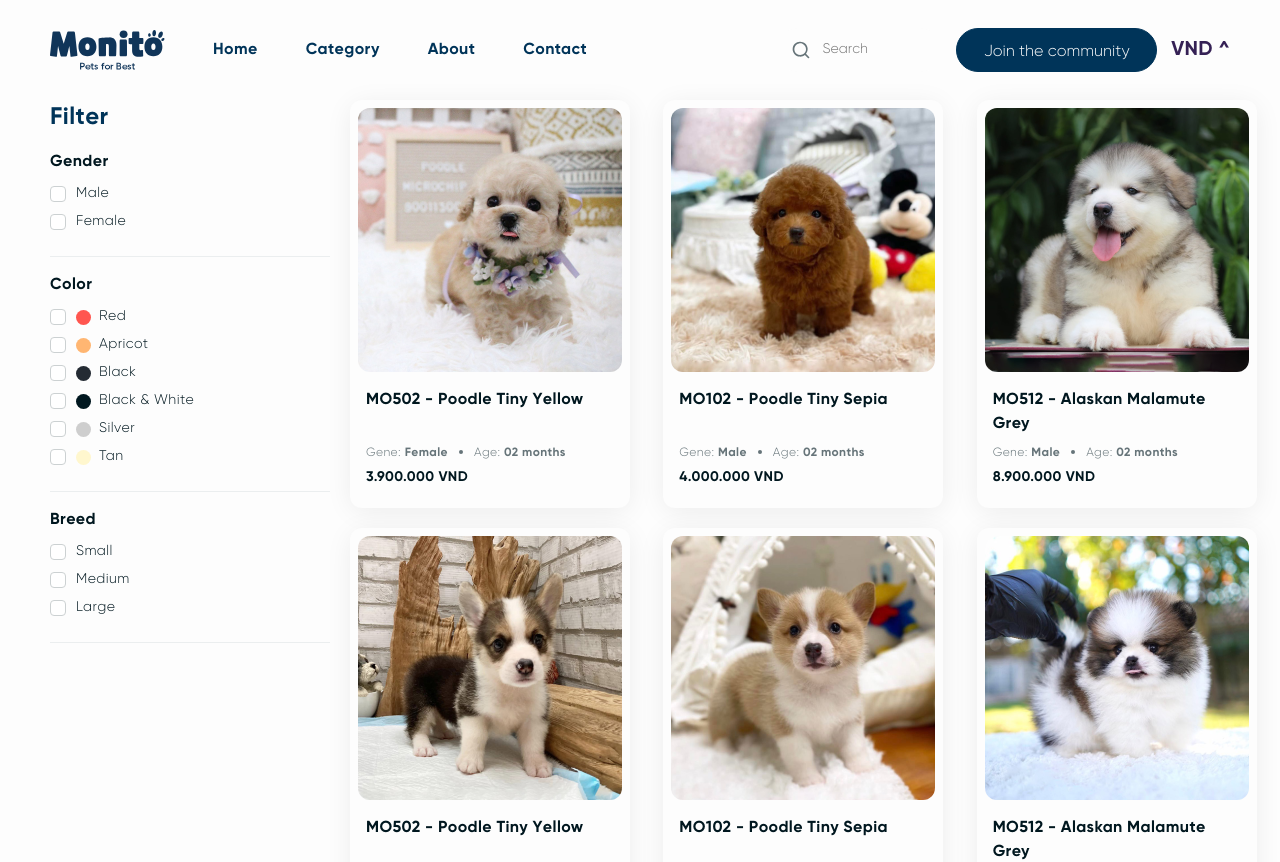
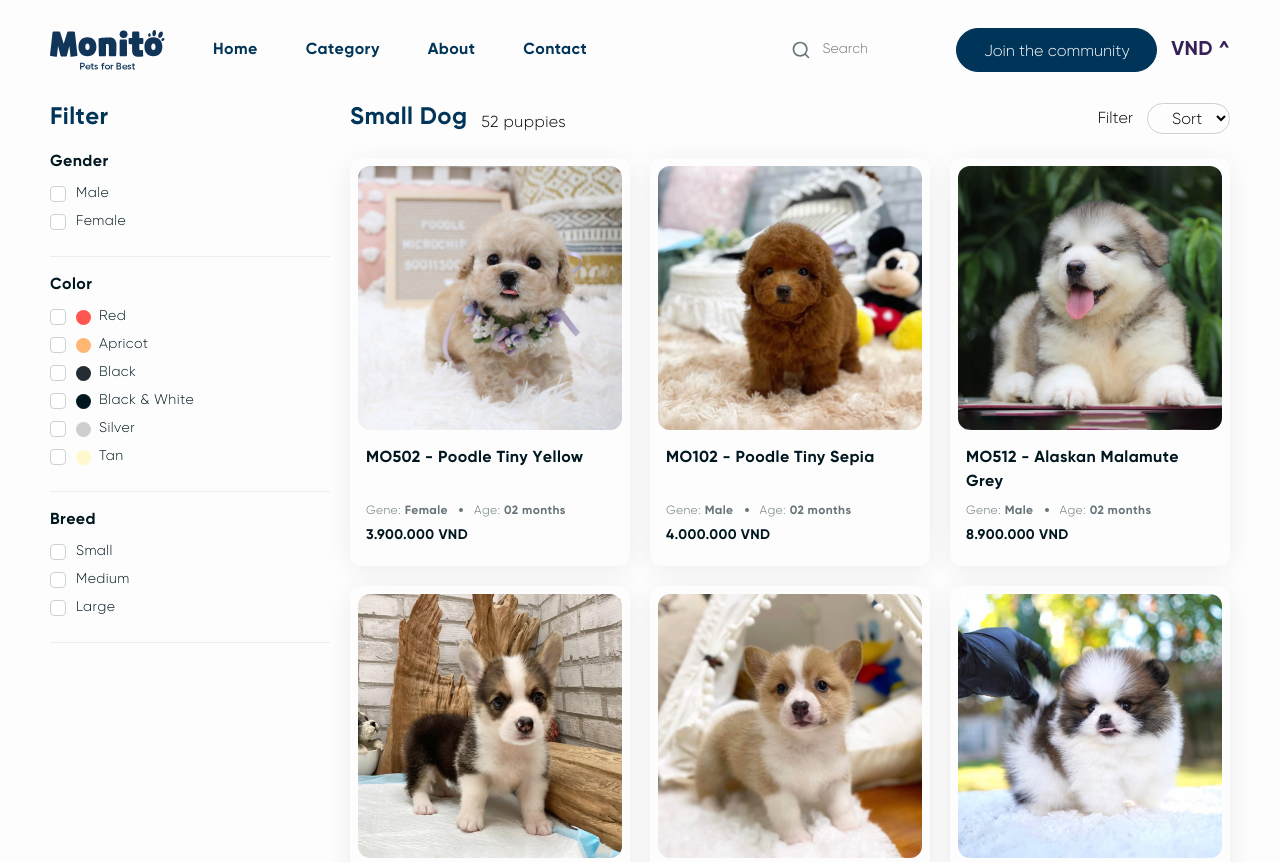
Before and after one commit to makcik303123/online-store, a React (Vite) app: page /category in a window 1280 px wide. Shown: the top 862 px of the page. Built offline with nearby package versions, Linux system fonts and the light colour scheme.

Commit message:
create branch for category page

```diff
--- a/src/components/Card/Card.module.scss
+++ b/src/components/Card/Card.module.scss
@@ -1,6 +1,6 @@
 .card {
 	max-width: 280px;
-	width: 100%;
+	min-width: 100%;
 	padding: 8px 8px 0 8px;
 	text-align: start;
 	height: 100%;
@@ -23,6 +23,14 @@
 	flex: 1 1 auto;
 	width: 100%;
 	padding: 8px 8px 20px 8px;
+}
+
+.image__wrapper {
+	width: 100%;
+
+	img {
+		width: 100%;
+	}
 }
 
 .image {
@@ -61,6 +69,8 @@
 	font-size: 14px;
 	font-weight: 700;
 	line-height: 142.857%;
+	white-space: nowrap;
+	overflow: hidden;
 
 	&__dot {
 		margin: 10px 8px;
--- a/src/components/Card/Card.tsx
+++ b/src/components/Card/Card.tsx
@@ -12,8 +12,9 @@ export const Card = (props: CardProps) => {
 	return (
 		<Link to={`/${props.data.title}`}>
 			<div className={styles.card}>
-				<img className={styles.image} src={props.data.image} alt="image" />
-
+				<div className={styles.image__wrapper}>
+					<img className={styles.image} src={props.data.image} alt="image" />
+				</div>
 				<div className={styles.cardBody}>
 					<p className={styles.title}>{props.data.title}</p>
 					<div>
--- a/src/components/CardsField/CardsField.module.scss
+++ b/src/components/CardsField/CardsField.module.scss
@@ -1,6 +1,27 @@
 .cards__field {
 	display: grid;
-	grid-template-columns: repeat(3, 33.333%);
-	grid-auto-rows: minmax(100px, auto);
+	width: 100%;
+	grid-template-columns: repeat(auto-fit, minmax(calc(25% - 20px), 1fr));
 	gap: 20px;
+
+	@media screen and (max-width: 992px) {
+		grid-template-columns: repeat(auto-fit, minmax(calc(33% - 20px), 1fr));
+	}
+
+	/* Медиа-запрос для изменения на 2 столбца при ширине экрана менее 800px */
+	@media screen and (max-width: 768px) {
+		grid-template-columns: repeat(auto-fit, minmax(calc(50% - 20px), 1fr));
+	}
+
+	@media screen and (max-width: 476px) {
+		grid-template-columns: repeat(auto-fit, minmax(100%, 1fr));
+	}
+
+	&.with__filter {
+		grid-template-columns: repeat(auto-fit, minmax(calc(33% - 20px), 1fr));
+
+		@media screen and (max-width: 992px) {
+			grid-template-columns: repeat(auto-fit, minmax(calc(50% - 20px), 1fr));
+		}
+	}
 }
--- a/src/components/CardsField/CardsField.tsx
+++ b/src/components/CardsField/CardsField.tsx
@@ -4,12 +4,16 @@ import type { ICard } from "../../db/cardsProducts.data.ts";
 
 interface CardsFieldProps {
 	cards: ICard[];
+	filterState?: boolean;
 }
 
-export const CardsField = (props: CardsFieldProps) => {
+export const CardsField = ({ cards, filterState }: CardsFieldProps) => {
+	const className =
+		styles.cards__field + (filterState ? ` ${styles.with__filter}` : "");
+
 	return (
-		<div className={styles.cards__field}>
-			{props.cards.map((card, index) => (
+		<div className={className}>
+			{cards.map((card, index) => (
 				<Card key={index} data={card} />
 			))}
 		</div>
--- a/src/components/MultiFilter/MultiFilter.module.scss
+++ b/src/components/MultiFilter/MultiFilter.module.scss
@@ -4,6 +4,14 @@
 	display: flex;
 	flex-direction: column;
 	margin-right: 20px;
+
+	@media (max-width: 992px) {
+		min-width: 200px;
+	}
+
+	@media (max-width: 768px) {
+		display: none;
+	}
 }
 
 .heading__wrapper {
--- a/src/pages/Category/Category.module.scss
+++ b/src/pages/Category/Category.module.scss
@@ -1,3 +1,42 @@
 .category {
 	display: flex;
 }
+
+.field {
+	width: 100%;
+	display: flex;
+	flex-direction: column;
+}
+
+.field__header {
+	display: flex;
+	justify-content: space-between;
+	align-items: center;
+	margin-bottom: 22px;
+	color: black;
+}
+
+.header__left {
+	display: flex;
+	align-items: flex-end;
+
+	gap: 14px;
+
+	p {
+		margin-bottom: 1px;
+	}
+}
+
+.header__right {
+	display: flex;
+	gap: 14px;
+}
+
+select {
+	display: inline-flex;
+	padding: 6px 10px 4px 20px;
+	align-items: center;
+	gap: 8px;
+	border-radius: 20px;
+	border: 1px solid var(--Neutral-Color-20, #ccd1d2);
+}
--- a/src/pages/Category/Category.tsx
+++ b/src/pages/Category/Category.tsx
@@ -1,16 +1,39 @@
 import styles from "./Category.module.scss";
 import { CardsField, Header, MultiFilter } from "../../components";
 import { ourDogs } from "../../db";
+import { useState } from "react";
+import { Heading } from "../../ui";
 
 export const Category = () => {
+	const [filterState, setFilterState] = useState(true);
+
 	return (
 		<>
 			<Header />
 			<div className="container">
-				<div className={styles.category}>
-					<MultiFilter />
-					<CardsField cards={ourDogs} />
-				</div>
+				<section>
+					<div className={styles.category}>
+						<MultiFilter />
+						<div className={styles.field}>
+							<div className={styles.field__header}>
+								<div className={styles.header__left}>
+									<Heading>Small Dog</Heading>
+									<p>52 puppies</p>
+								</div>
+								<div className={styles.header__right}>
+									<button>Filter</button>
+									<select>
+										<option value="">Sort</option>
+										<option value="">Sort</option>
+										<option value="">Sort</option>
+										<option value="">Sort</option>
+									</select>
+								</div>
+							</div>
+							<CardsField cards={ourDogs} filterState={filterState} />
+						</div>
+					</div>
+				</section>
 			</div>
 		</>
 	);
--- a/src/ui/cardInfo/cardInfo.module.scss
+++ b/src/ui/cardInfo/cardInfo.module.scss
@@ -2,6 +2,10 @@
 	display: flex;
 	gap: 26px;
 	margin-bottom: 4px;
+
+	p {
+		white-space: nowrap;
+	}
 }
 
 .name {
```
